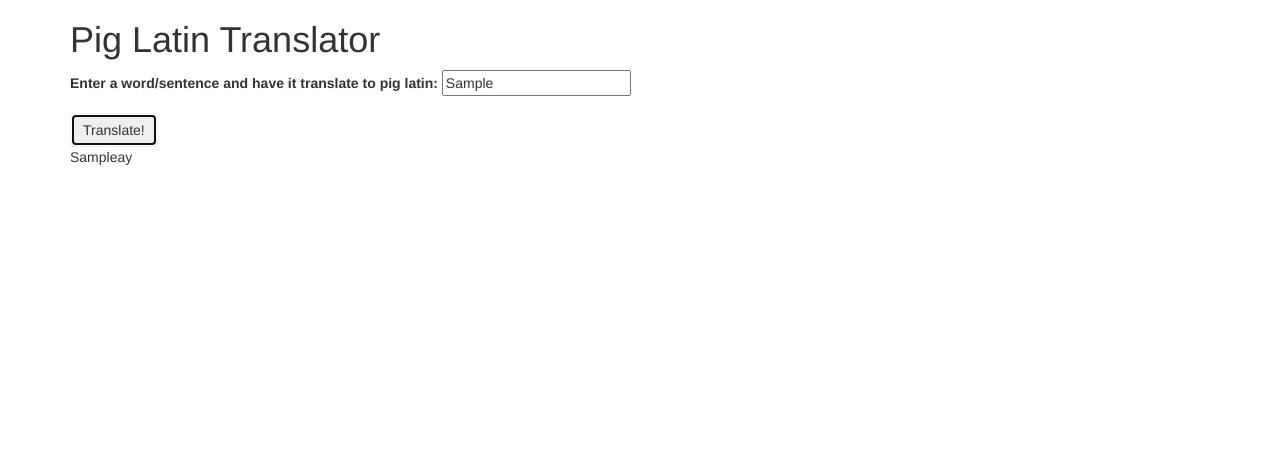
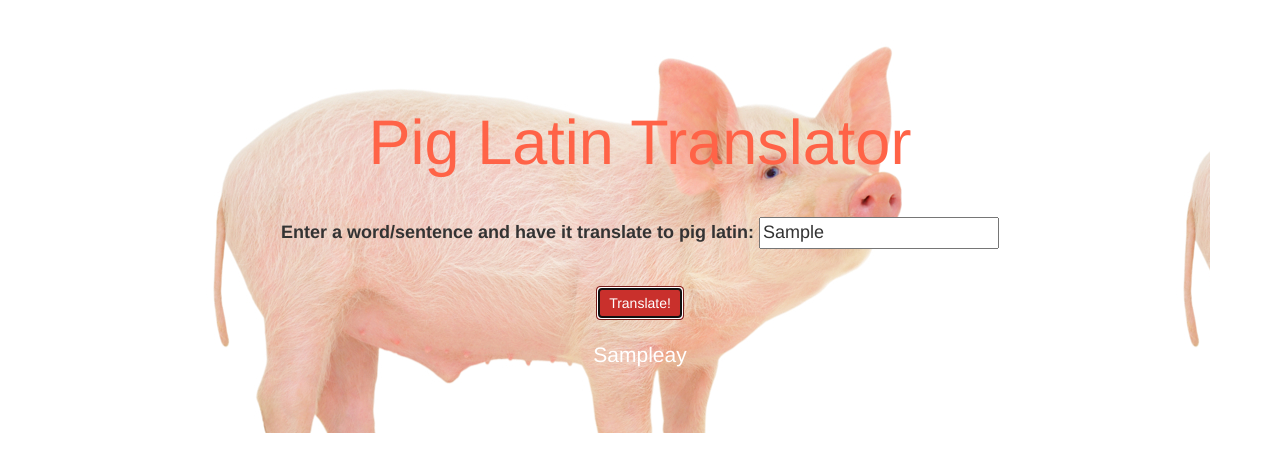
Before and after one commit to iamJRD/pig-latin, a plain HTML site: page index.html in a window 1280 px wide. Both pictures are taken after typing "Sample" into the empty fields and a click on the button "Translate!". Drawn offline with Linux system fonts and the light colour scheme.

Commit message:
add styling to page

```diff
--- a/css/styles.css
+++ b/css/styles.css
@@ -1,3 +1,36 @@
 #result {
   display: none;
 }
+
+body {
+  font-family: helvetica;
+}
+
+.container {
+  text-align: center;
+  margin-top: 40px;
+}
+
+.jumbotron h1 {
+  color: tomato;
+  margin-bottom: 40px;
+}
+.jumbotron{
+  background-image: url("../img/pig.jpg");
+}
+
+.form-group {
+  font-size: 18px;
+}
+
+button {
+  margin-top: 20px;
+}
+
+p {
+  margin-top: 20px;
+  font-size: 18px;
+}
+p#result {
+  color: white;
+}
--- a/index.html
+++ b/index.html
@@ -9,6 +9,7 @@
   </head>
   <body>
     <div class="container">
+      <div class="jumbotron img-responsive">
         <h1>Pig Latin Translator</h1>
 
         <form id="translator">
@@ -16,8 +17,10 @@
             <label for="string">Enter a word/sentence and have it translate to pig latin:</label>
             <input id="string" type="text">
           </div>
-        <button type="submit" class="btn">Translate!</button>
+          <button type="submit" class="btn btn-danger">Translate!</button>
         </form>
         <p id="result"></p>
+      </div>
+    </div>
   </body>
 </html>
--- a/js/scripts.js
+++ b/js/scripts.js
@@ -17,7 +17,7 @@ var translator = function(word){
     }
     else {
       string = string.split("");
-      while (string[0].match(/[b-df-hj-np-tv-yz]/)){
+      while (string[0].match(/[b-df-hj-np-tv-z]/)){
       string.push(string[0])
       string.shift(string[0])
       }
```
Also changed, not shown: img/pig.jpg (added). Lines whose indentation alone changed are shown as unchanged.
